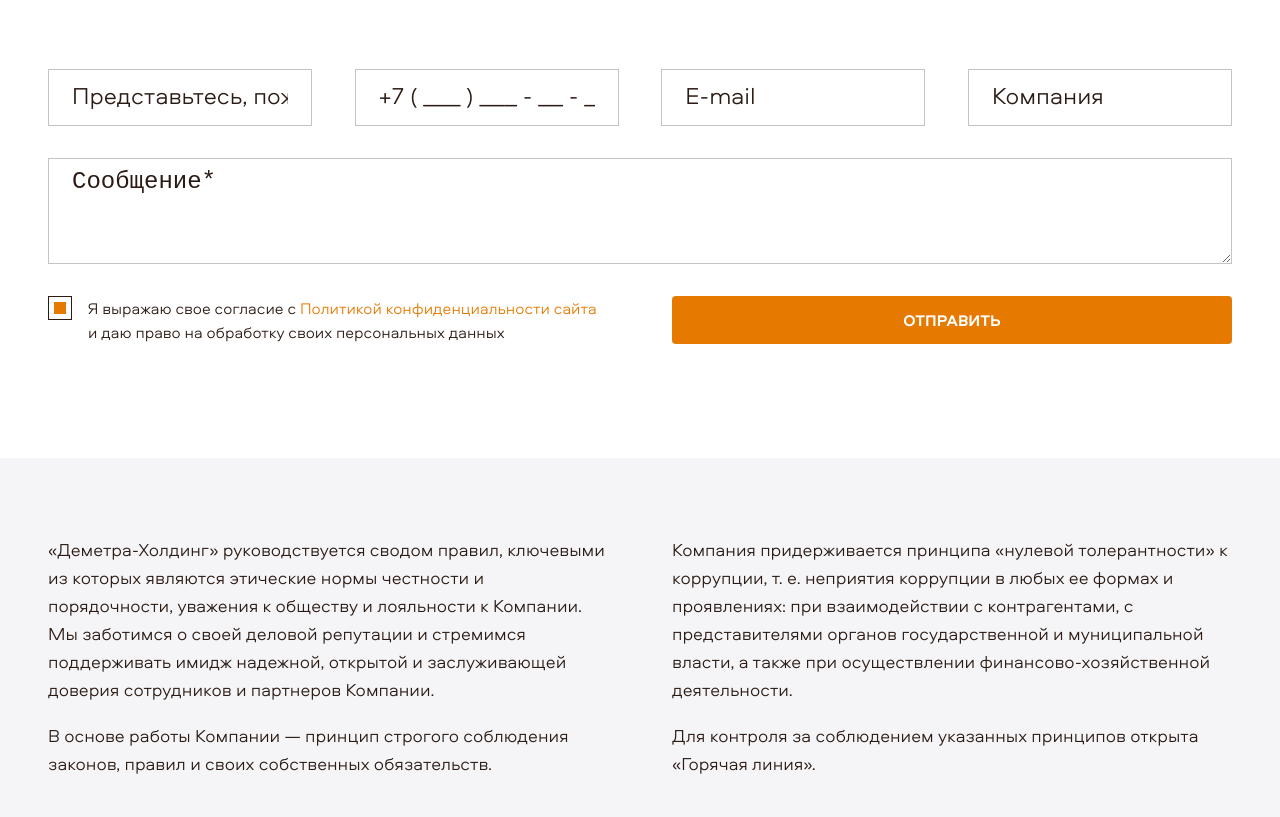
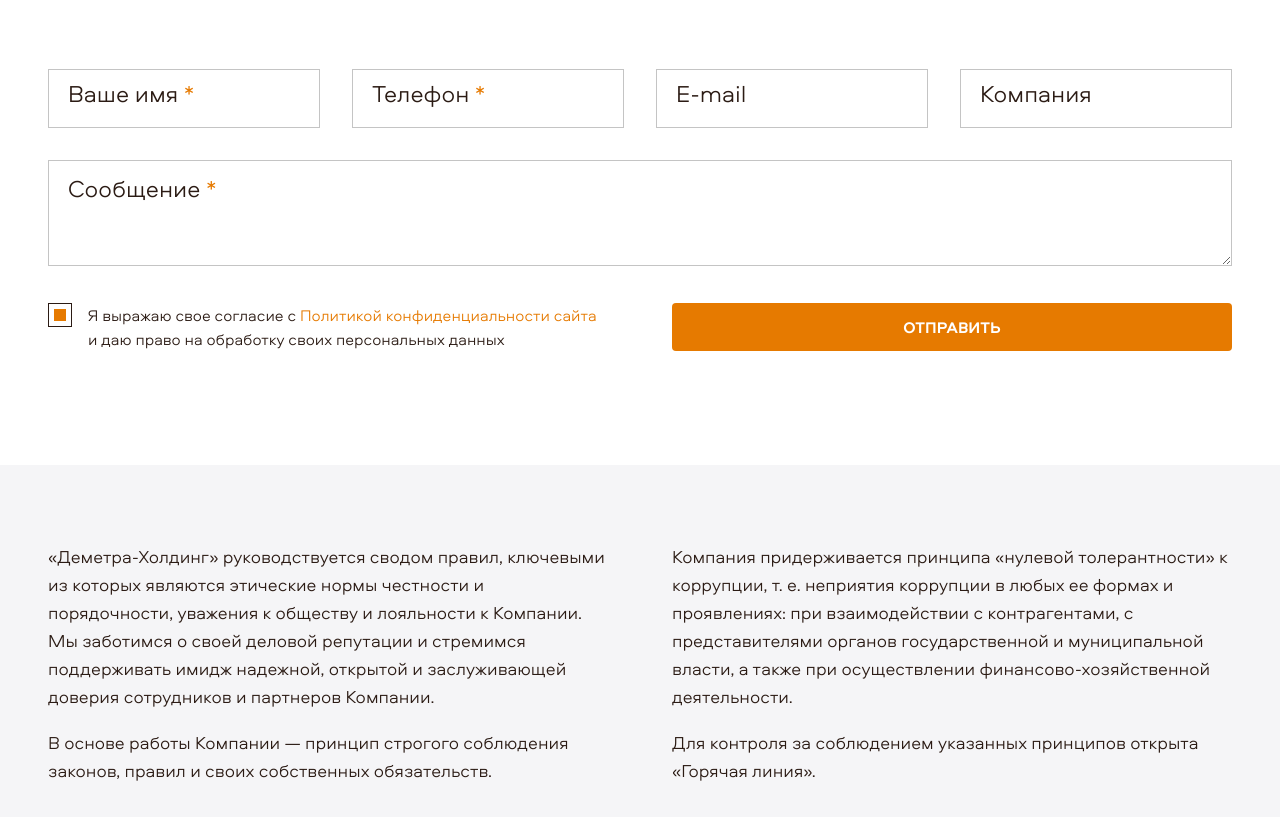
Before and after one commit to yurkaronin/Demetra-Oktiabskyi, a website: page src/html/hotline.html in a window 1280 px wide. Shown: the part 2211-3028 px from the top of the page. Drawn offline with nearby package versions, Linux system fonts and the light colour scheme; some packages are replaced by stand-ins of ours; files that its build step writes are made by us from their sources; a script that the page names is missing; files whose address does not match are found by name.

Commit message:
Доработал лейблы и обновил разметку форм

```diff
--- a/src/html/hotline.html
+++ b/src/html/hotline.html
@@ -117,15 +117,35 @@
 
         <form class="modals__form custom-form" action="" method="post">
           <div class="custom-form__wrapper custom-form__input-container">
-            <input class="custom-form__input" name="name" type="text" placeholder="Представьтесь, пожалуйста"
-              data-required required>
-            <input class="custom-form__input" type="tel" name="tel" placeholder="+7 ( ___ ) ___ - __ - __" data-required
-              required>
-            <input class="custom-form__input" name="email" type="email" placeholder="E-mail" data-required required>
-            <input class="custom-form__input" type="text" name="company" placeholder="Компания" data-required required>
+
+            <div class="custom-form__item-wrapper">
+              <input class="custom-form__input" id="CUST-FORM-NAME-2" name="name" type="text"
+                placeholder="Представьтесь, пожалуйста" data-required required>
+              <label for="CUST-FORM-NAME-2" class="custom-label">Ваше имя <small>*</small> </label>
+            </div>
+
+            <div class="custom-form__item-wrapper">
+              <input class="custom-form__input" type="tel" name="tel" placeholder="Телефон" id="CUST-FORM-TEL-2"
+                data-required required>
+              <label for="CUST-FORM-TEL-2" class="custom-label">Телефон <small>*</small> </label>
+            </div>
+
+            <div class="custom-form__item-wrapper">
+              <input class="custom-form__input" id="CUST-FORM-EMAIL" name="name" type="email" placeholder="E-mail">
+              <label for="CUST-FORM-EMAIL" class="custom-label">E-mail</label>
+            </div>
+
+            <div class="custom-form__item-wrapper">
+              <input class="custom-form__input" name="name" type="text" placeholder="Компания" id="CUST-FORM-COMPANY">
+              <label for="CUST-FORM-COMPANY" class="custom-label">Компания</label>
+            </div>
+
           </div>
-          <textarea class="custom-form__input custom-form__input--textarea" name="textmessage"
-            rows="3">Сообщение*</textarea>
+          <div class="custom-form__item-wrapper">
+            <textarea class="custom-form__input custom-form__input--textarea" name="textmessage" rows="3"
+              placeholder="Сообщение" id="CUST-FORM-TEXTAREA-2"></textarea>
+            <label for="CUST-FORM-TEXTAREA-2" class="custom-label">Сообщение <small>*</small> </label>
+          </div>
           <div class="custom-form__wrapper custom-form__wrapper--bottom">
             <label class="custom-form__label custom-form__label--accept">
               <input class="visually-hidden" type="checkbox" name="accept" checked>
--- a/src/html/sections/modals.html
+++ b/src/html/sections/modals.html
@@ -10,17 +10,17 @@
           Заполните простую форму, и мы свяжемся с вами в ближайшее время</p>
       </div>
       <form class="modals__form custom-form" action="" method="post">
+        <div class="custom-form__item-wrapper">
+          <input class="custom-form__input" id="CUST-FORM-NAME-1" name="name" type="text"
+            placeholder="Представьтесь, пожалуйста" data-required required>
+          <label for="CUST-FORM-NAME-1" class="custom-label">Ваше имя <small>*</small> </label>
+        </div>
 
-        <label for="CUST-FORM-NAME" class="custom-form__label">
-          <input class="custom-form__input" name="name" type="text" placeholder="Представьтесь, пожалуйста"
-            id="CUST-FORM-NAME" data-required required>
-        </label>
-
-        <label for="CUST-FORM-TEL" class="custom-form__label">
-          <input class="custom-form__input" type="tel" name="tel" placeholder="+7 ( ___ ) ___ - __ - __"
-            id="CUST-FORM-TEL" data-required required>
-        </label>
-
+        <div class="custom-form__item-wrapper">
+          <input class="custom-form__input" type="tel" name="tel" placeholder="Телефон" id="CUST-FORM-TEL-1"
+            data-required required>
+          <label for="CUST-FORM-TEL-1" class="custom-label">Телефон <small>*</small> </label>
+        </div>
         <label class="custom-form__label custom-form__label--accept">
           <input class="visually-hidden" type="checkbox" name="accept" checked>
           <span class="custom-form__politic">Я выражаю свое согласие с <a href="#" class="link" target="_blank">
--- a/src/scss/blocks/_custom-form.scss
+++ b/src/scss/blocks/_custom-form.scss
@@ -14,28 +14,22 @@
 .custom-form__input-container {
   display: flex;
   flex-wrap: wrap;
-  gap:  32px;
+  gap: 32px;
   justify-content: space-between;
 
-  .custom-form__input {
-    width: calc((100% / 4) - 32px);
-    font-size: 24px;
-    line-height: 100%;
-    color: $content-1;
-    background: $bg-1;
-    border: 1px solid $bg-7;
-    padding: 9px 23px 14px;
+  .custom-form__item-wrapper {
+    width: calc((100% / 4) - 24px);
 
     @media (max-width: 1024px) {
-     width: calc((100% / 2) - 16px);
+      width: calc((100% / 2) - 16px);
 
     }
 
     @media (max-width: 750px) {
       width: 100%;
-      font-size: 20px;
 
     }
+
   }
 }
 
@@ -64,3 +58,8 @@
     }
   }
 }
+
+
+.custom-form__item-wrapper {
+  position: relative;
+}
--- /dev/null
+++ b/src/scss/blocks/_custom-label.scss
@@ -0,0 +1,30 @@
+.custom-label {
+  font-family: $font-1;
+  font-weight: 300;
+  font-size: 24px !important;
+  line-height: 100% !important;
+  color: $content-1;
+
+  position: absolute;
+  top: 40%;
+  left: 20px;
+  transform: translateY(-50%);
+  transition: all $nfs ease;
+
+  @media (max-width: 750px) {
+    font-size: 20px !important;
+
+  }
+
+  small {
+    color: $focus-2;
+    font-family: $font-1;
+    font-weight: 300;
+    font-size: 24px !important;
+    line-height: 100% !important;
+  }
+}
+
+textarea + .custom-label {
+  top: 25%;
+}
--- a/src/scss/blocks/_modals.scss
+++ b/src/scss/blocks/_modals.scss
@@ -175,43 +175,31 @@
   color: $content-1;
   padding: 10px 22px 15px;
 
-  &::-webkit-input-placeholder {
-    color: $content-1;
-    font-family: $font-1;
-    font-style: normal;
-    font-weight: 300;
-    font-size: 24px;
-  }
+}
 
-  &::-moz-placeholder {
-    color: $content-1;
-    font-family: $font-1;
-    font-style: normal;
-    font-weight: 300;
-    font-size: 24px;
+.custom-form__input::placeholder {
+  opacity: 0;
+}
 
-  }
+.custom-form__input:focus+.custom-label,
+.custom-form__input:active+.custom-label,
+.custom-form__input:not(:placeholder-shown)+.custom-label {
+  margin-top: -30px;
+  margin-left: -10px;
+  font-size: 12px !important;
+  line-height: 100% !important;
+  background-color: #fff;
+  display: block;
+  padding: 10px;
+}
 
-  /* Firefox 19+ */
-  &:-moz-placeholder {
-    color: $content-1;
-    font-family: $font-1;
-    font-style: normal;
-    font-weight: 300;
-    font-size: 24px;
+.custom-form__input--textarea:focus+.custom-label,
+.custom-form__input--textarea:active+.custom-label,
+.custom-form__input--textarea:not(:placeholder-shown)+.custom-label {
+  margin-top: -35px;
+}
 
-  }
 
-  /* Firefox 18- */
-  &:-ms-input-placeholder {
-    color: $content-1;
-    font-family: $font-1;
-    font-style: normal;
-    font-weight: 300;
-    font-size: 24px;
-
-  }
-}
 
 .custom-form__label--accept {
   margin: 0;
```
Also changed, not shown: src/html/index.html (+1 -1 lines).
